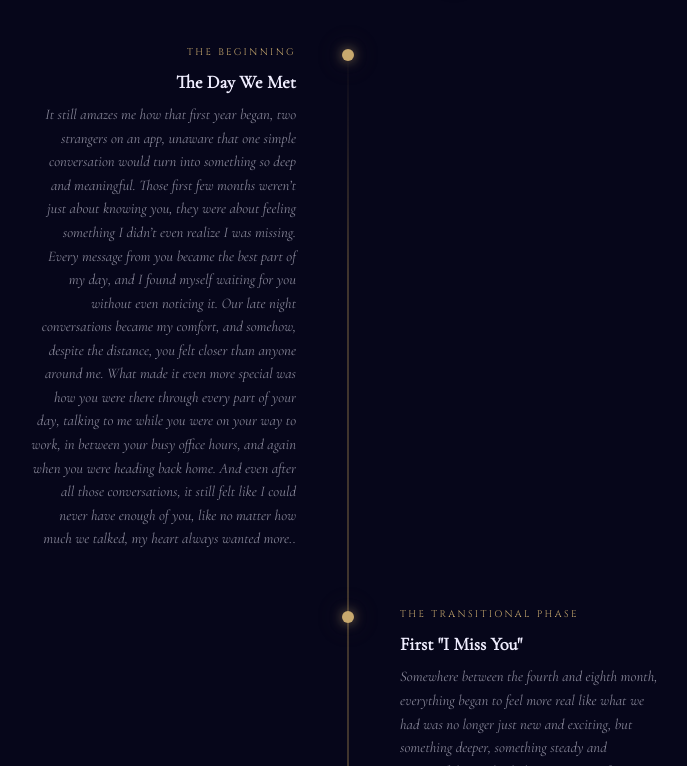
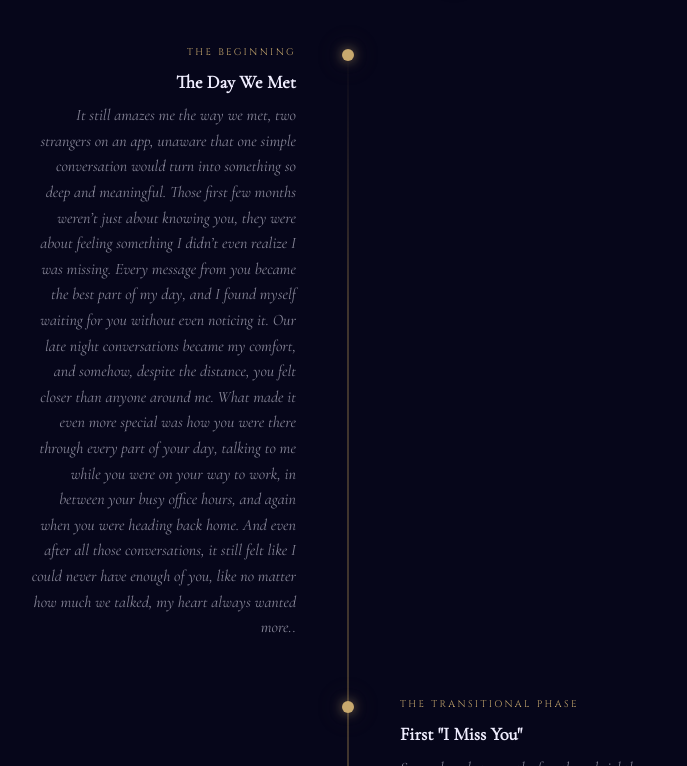
Before and after one commit to sandeshbrsgd/our-little-world, a plain HTML site: page index.html in a window 1280 px wide. Shown: the part 1134-1900 px from the top of the page, without its empty margins (292-979 px from the left). Drawn offline with nearby package versions, Linux system fonts and the light colour scheme.

Commit message:
CHnage font size

```diff
--- a/index.html
+++ b/index.html
@@ -281,7 +281,7 @@
     margin-bottom: 0.3rem;
   }
   .tl-desc {
-    font-size: 0.92rem;
+    font-size: 1.00rem;
     color: rgba(240,238,255,0.55);
     line-height: 1.6;
     font-style: italic;
@@ -633,7 +633,7 @@
 <section id="hero">
   <p class="hero-eyebrow">One Year Around the Sun Together</p>
   <h1 class="hero-title">Written in the Stars</h1>
-  <p class="hero-sub">From two hearts, across the miles — always.</p>
+  <p class="hero-sub">From two hearts, across the miles always.</p>
   <p class="hero-date" id="anniversary-date">— April 2025 → April 2026 —</p>
   <div class="scroll-hint">
     <span>Scroll</span>
@@ -655,7 +655,7 @@
       <div class="tl-content">
         <p class="tl-date">The Beginning</p>
         <h3 class="tl-title">The Day We Met</h3>
-        <p class="tl-desc">It still amazes me how that first year began, two strangers on an app, unaware that one simple conversation would turn into something so deep and meaningful. Those first few months weren’t just about knowing you, they were about feeling something I didn’t even realize I was missing. Every message from you became the best part of my day, and I found myself waiting for you without even noticing it. Our late night conversations became my comfort, and somehow, despite the distance, you felt closer than anyone around me. What made it even more special was how you were there through every part of your day, talking to me while you were on your way to work, in between your busy office hours, and again when you were heading back home. And even after all those conversations, it still felt like I could never have enough of you, like no matter how much we talked, my heart always wanted more..</p>
+        <p class="tl-desc">It still amazes me the way we met, two strangers on an app, unaware that one simple conversation would turn into something so deep and meaningful. Those first few months weren’t just about knowing you, they were about feeling something I didn’t even realize I was missing. Every message from you became the best part of my day, and I found myself waiting for you without even noticing it. Our late night conversations became my comfort, and somehow, despite the distance, you felt closer than anyone around me. What made it even more special was how you were there through every part of your day, talking to me while you were on your way to work, in between your busy office hours, and again when you were heading back home. And even after all those conversations, it still felt like I could never have enough of you, like no matter how much we talked, my heart always wanted more..</p>
       </div>
       <div class="tl-dot"><div class="tl-dot-inner"></div></div>
       <div class="tl-empty"></div>
```
